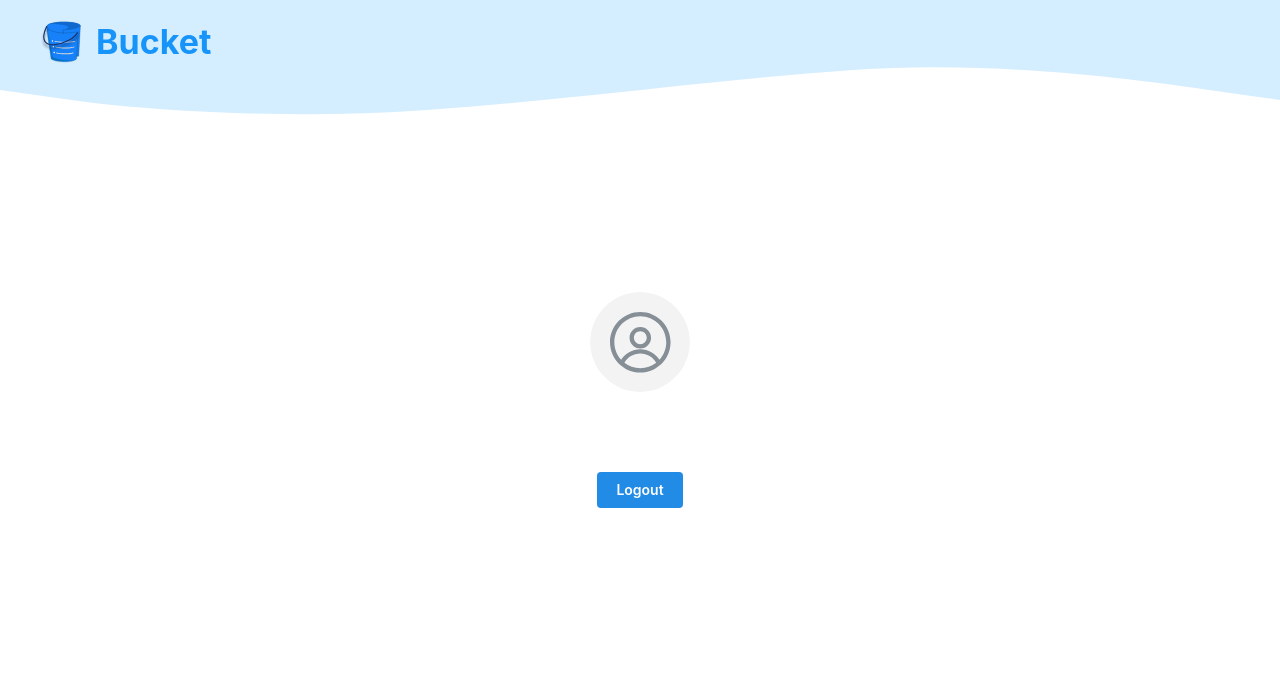
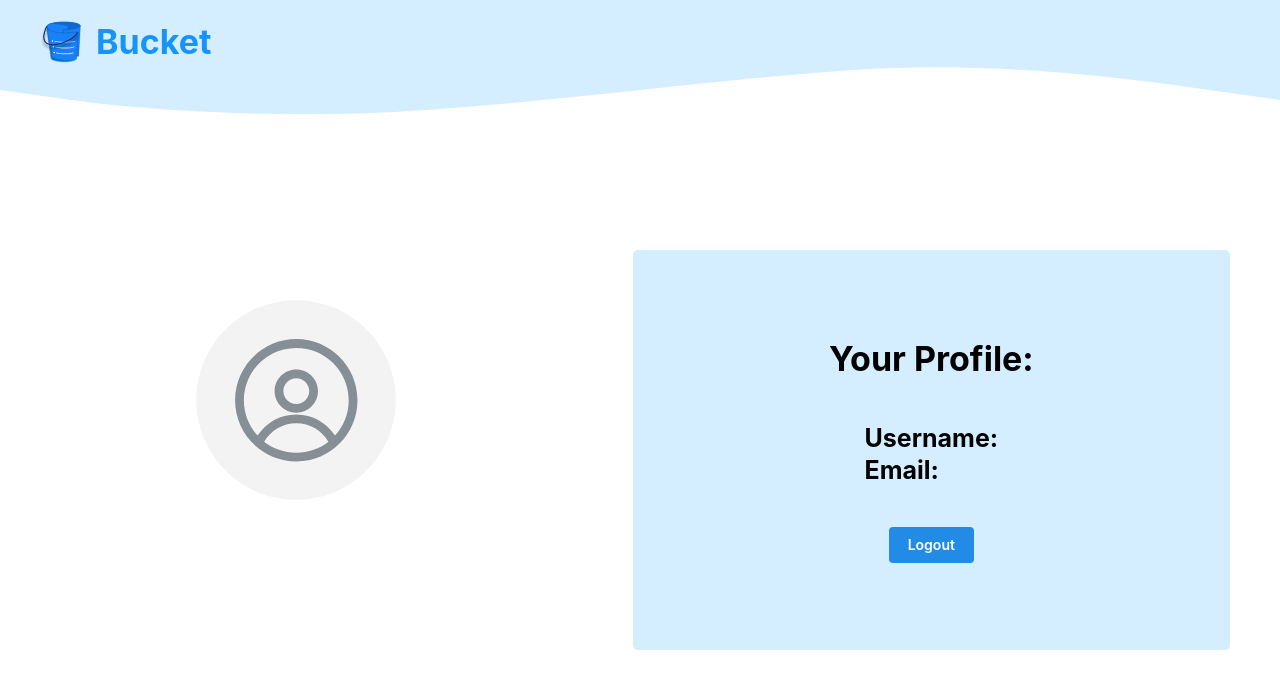
Before and after one commit to hyunseo-s/Buckets, a React (Vite) app in the folder frontend/: page /profile in a window 1280 px wide. Shown: the top 688 px of the page. Built offline with nearby package versions, Linux system fonts and the light colour scheme; no server answers.

Commit message:
fixed style

```diff
--- a/frontend/src/components/BucketView.tsx
+++ b/frontend/src/components/BucketView.tsx
@@ -57,6 +57,7 @@ const BucketView = (props: PropsWithChildren<{title : string, buckets: Bucket[]}
         {props.buckets && props.buckets.length > 0 && props.buckets.map((bucket, index) => {
           return <BucketMenu key={index} index={index} name={bucket.bucketName} isFocused={index === active} buttonListener={setActive} editListener={setEdit} renameListener={setRename}/>
         })}
+        {props.buckets && props.buckets.length <= 0 && <p>You currently have not buckets. To add a bucket, click the + on the bottom right</p>}
       </Flex>
 			<Group justify="space-between" gap="1rem">
 				<AIButton bucket={active == null ? null : props.buckets[active]} />
--- a/frontend/src/pages/GroupBuckets.tsx
+++ b/frontend/src/pages/GroupBuckets.tsx
@@ -11,6 +11,7 @@ const GroupBuckets = () => {
   const { gid = '' } = useParams();
   const { buckets, refreshBucketsOfGroup } = useGroups();
   const [title, setTitle] = useState<string>('');
+  const [members, setMembers] = useState<string[]>([]);
   const [loading, setLoading] = useState(true);
 
   useEffect(() => {
@@ -25,6 +26,7 @@ const GroupBuckets = () => {
           handleError(res.error);
         } else {
           setTitle(res.groupName);
+          setMembers(res.members);
         }
       } catch (err) {
         console.error("Error fetching group:", err);
@@ -40,13 +42,15 @@ const GroupBuckets = () => {
   if (loading) return <div>Loading...</div>;
 
   return (
-    <div>
+    <div
+      style={{marginTop: '150px'}}
+    >
       <BucketView title={title} buckets={buckets?.[gid] ?? []}>
         <Avatar.Group>
-          <Avatar src="https://example.com/avatar1.jpg" />
-          <Avatar src="https://example.com/avatar2.jpg" />
-          <Avatar src="https://example.com/avatar3.jpg" />
-          <Avatar>+5</Avatar>
+        {members.slice(0, 3).map((_, index) => (
+          <Avatar key={index} src={`https://example.com/avatar${index}.jpg`} />
+        ))}
+        {members.length > 3 ? <Avatar>+{members.length - 3}</Avatar> : <></>}
         </Avatar.Group>
         <ActionIcon variant="light" color="gray" radius="xl" aria-label="Settings">
           <MoreHorizIcon />
--- a/frontend/src/pages/Groups.tsx
+++ b/frontend/src/pages/Groups.tsx
@@ -11,7 +11,7 @@ const Groups = () => {
 	const { groups } = useGroups();
 
   return (
-    <Flex dir="column" justify="space-between" style={{ height: "80vh" }}>
+    <Flex dir="column" justify="space-between" style={{ height: "100vh", marginTop: '125px' }}>
       <div style={{ width: "60%", minWidth: "300px", margin: "2rem auto" }}>
         <SearchBar query={query} setQuery={setQuery}/>
         <Flex
--- a/frontend/src/pages/Profile.tsx
+++ b/frontend/src/pages/Profile.tsx
@@ -48,32 +48,60 @@ const Profile = () => {
   return (
     <div
       style={{
-        flexDirection: 'column',
-        height: '100vh',
+        flexDirection: 'row',
         display: 'flex',
-        justifyContent: 'center',
+        justifyContent: 'space-between',
         alignItems: 'center',
         gap: '40px',
+        marginTop: '150px'
+      }}
+    >
+      <div
+        style={{
+          flexGrow: 1,
+          display: 'flex',
+          flexDirection: 'column',
+          gap: '20vh',
+          alignItems: 'center',
         }}
       >
         <Avatar
           src={userData && userData.profileImg ? userData.profileImg : null}
           alt="You"
-        size={100}
+          size={200}
         />
+      </div>
+      <div
+        style={{
+          flexGrow: 1,
+          display: 'flex',
+          justifyContent: 'center',
+          alignItems: 'center',
+          background: '#D5EEFF',
+          marginTop: '100px',
+          marginRight: '50px',
+          borderRadius: '5px',
+          height: "50vh",
+        }}
+      >
         <div
           style={{
             display: 'flex',
             flexDirection:'column',
             justifyContent: 'center',
             alignItems: 'center',
+            gap: '40px'
           }}
         >
           <Title>
-          {userData && userData.username}
+            Your Profile:
           </Title>
-        <Title size={12}>
-          {userData && userData.email}
+          <div>
+            <Title size={25}>
+              Username: {userData && userData.username}
+            </Title>
+            <Title size={25}>
+              Email: {userData && userData.email}
             </Title>
           </div>
           <Button
@@ -82,6 +110,10 @@ const Profile = () => {
             Logout
           </Button>
         </div>
+
+      </div>
+
+    </div>
   );
 }
 
```
Lines whose indentation alone changed are shown as unchanged.
